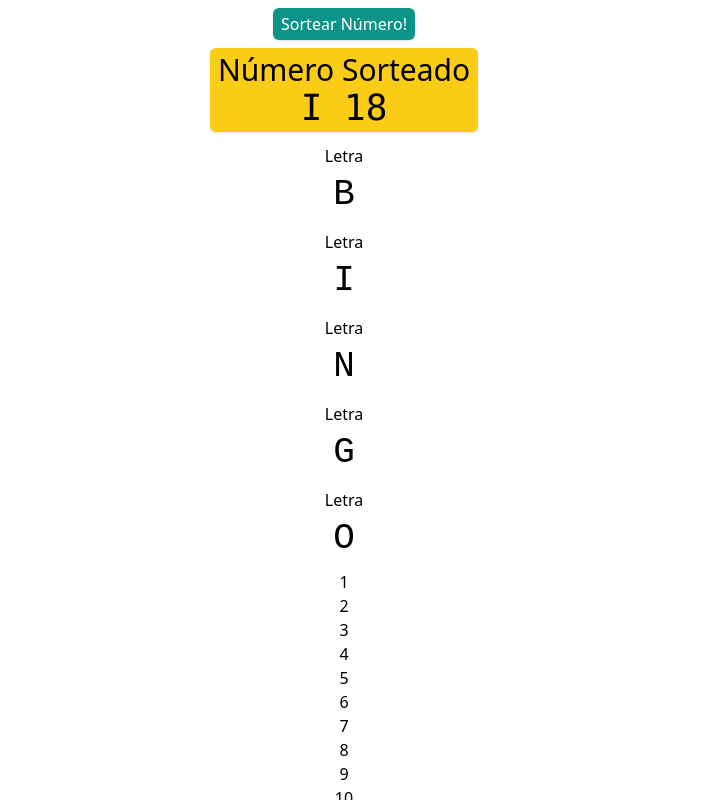
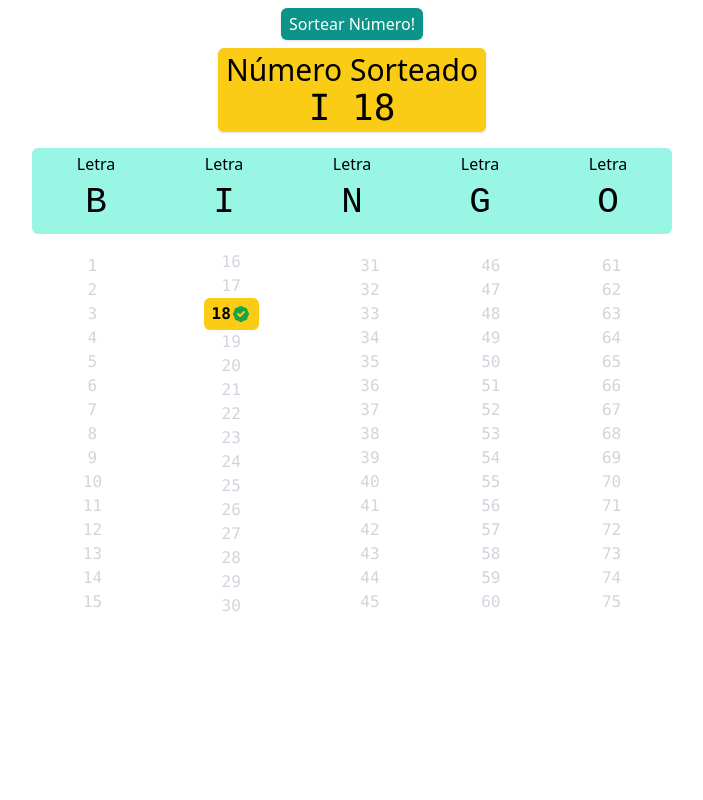
Before and after one commit to brwolfgang/bingo-react, a React (Create React App) app: page / in a window 1280 px wide. Both pictures are taken after a click on the button "Sortear Número!". Shown: the top 800 px of the page, without its empty margins (296-999 px from the left). Built offline with nearby package versions, Linux system fonts and the light colour scheme.

Commit message:
Adiciona highlight ao número recém sorteado

```diff
--- a/src/App.jsx
+++ b/src/App.jsx
@@ -63,25 +63,18 @@ class App extends React.Component {
 
     render() {
         return (
-            <div className='flex flex-col justify-center items-center m-2'>
-                <div className="card-body text-center">
+            <div className="flex flex-col justify-center items-center m-2 text-center w-screen">
                 <AcaoSorteio sortearNumero={this.sortearNumero} />
 
                 {this.state.numeroRecemSorteado ?  <NumeroSorteado numeroSorteado={this.state.numeroRecemSorteado}/> : ''}
 
-                    <div className="form-row text-center">
-                        <div className="col-1"></div>
-
+                <div className="flex flex-row flex-nowrap justify-around items-center m-2 md:w-3/4 lg:w-1/2 bg-teal-200 rounded-md">
                     {this.state.palavraBingo.split('').map((letra, index) => {
                         return <HeaderLetreiro key={index} letra={letra} />
                     })}
-
-                        <div className="col-1"></div>
                 </div>
 
-                    <div className="form-row text-center">
-                        <div className="col-1"></div>
-
+                <div className="flex flex-row flex-nowrap justify-around m-2 md:w-3/4 lg:w-1/2">
                     {this.state.palavraBingo.split('').map((letra, index) => {
                         const posicaoInicial = index * 15;
                         const posicaoFinal = posicaoInicial + 15;
@@ -90,11 +83,9 @@ class App extends React.Component {
 
                         numeros.forEach((numero) => numero.letra = letra.toUpperCase())
 
-                            return <ColunaNumerica key={index} numeros={numeros} />
+                        return <ColunaNumerica key={index} numeros={numeros} numeroRecemSorteado={this.state.numeroRecemSorteado}/>
                     })}
 
-                        <div className="col-1"></div>
-                    </div>
                 </div>
             </div>
         )
--- a/src/componentes/ColunaNumerica.jsx
+++ b/src/componentes/ColunaNumerica.jsx
@@ -1,14 +1,28 @@
 import React from "react";
 import Numero from "./Numero";
 
-const ColunaNumerica = ({numeros}) => {
-    return(
-        <div className="col-2">
+const ColunaNumerica = ({numeros, numeroRecemSorteado}) => {
+    return (
+        <div className="flex flex-col flex-nowrap items-center justify-center">
             {numeros.map(numero => {
-               return <Numero key={numero.valor} valor={numero.valor} isSorteado={numero.sorteado} ordem={numero.ordem}/>
+                const ehRecemSorteado = numeroRecemSorteado && numero.valor === numeroRecemSorteado.valor
+
+                if (ehRecemSorteado) {
+                    return (
+                        <div className="px-2 py-1 bg-yellow-400 rounded-md">
+                            {gerarInfoNumeros(numero)}
+                        </div>
+                    );
+                } else {
+                    return gerarInfoNumeros(numero)
+                }
             })}
         </div>
     )
 }
 
+const gerarInfoNumeros = (numero) => {
+    return <Numero key={numero.valor} valor={numero.valor} isSorteado={numero.sorteado} ordem={numero.ordem}/>
+}
+
 export default ColunaNumerica;
--- a/src/componentes/Numero.jsx
+++ b/src/componentes/Numero.jsx
@@ -4,11 +4,18 @@ class Numero extends React.Component {
     render() {
         if (this.props.isSorteado) {
             return (
-                <div className="text-monospace form-text font-weight-bold"
-                     title={`Este foi o ${this.props.ordem}º número sorteado`}>{this.props.valor} <i className="bi bi-check-circle-fill text-success"/></div>
+                <div className="flex flex-row flex-nowrap items-center" title={`Este foi o ${this.props.ordem}º número sorteado`}>
+                    <p className="font-mono font-bold">{this.props.valor}</p>
+                    <svg xmlns="http://www.w3.org/2000/svg" className="h-5 w-5 text-green-600" viewBox="0 0 20 20"
+                         fill="currentColor">
+                        <path fillRule="evenodd"
+                              d="M6.267 3.455a3.066 3.066 0 001.745-.723 3.066 3.066 0 013.976 0 3.066 3.066 0 001.745.723 3.066 3.066 0 012.812 2.812c.051.643.304 1.254.723 1.745a3.066 3.066 0 010 3.976 3.066 3.066 0 00-.723 1.745 3.066 3.066 0 01-2.812 2.812 3.066 3.066 0 00-1.745.723 3.066 3.066 0 01-3.976 0 3.066 3.066 0 00-1.745-.723 3.066 3.066 0 01-2.812-2.812 3.066 3.066 0 00-.723-1.745 3.066 3.066 0 010-3.976 3.066 3.066 0 00.723-1.745 3.066 3.066 0 012.812-2.812zm7.44 5.252a1 1 0 00-1.414-1.414L9 10.586 7.707 9.293a1 1 0 00-1.414 1.414l2 2a1 1 0 001.414 0l4-4z"
+                              clipRule="evenodd"/>
+                    </svg>
+                </div>
             )
         } else {
-            return <div className="text-monospace form-text text-muted">{this.props.valor}</div>
+            return <div className="font-mono text-gray-300">{this.props.valor}</div>
         }
     }
 }
```
Lines whose indentation alone changed are shown as unchanged.
